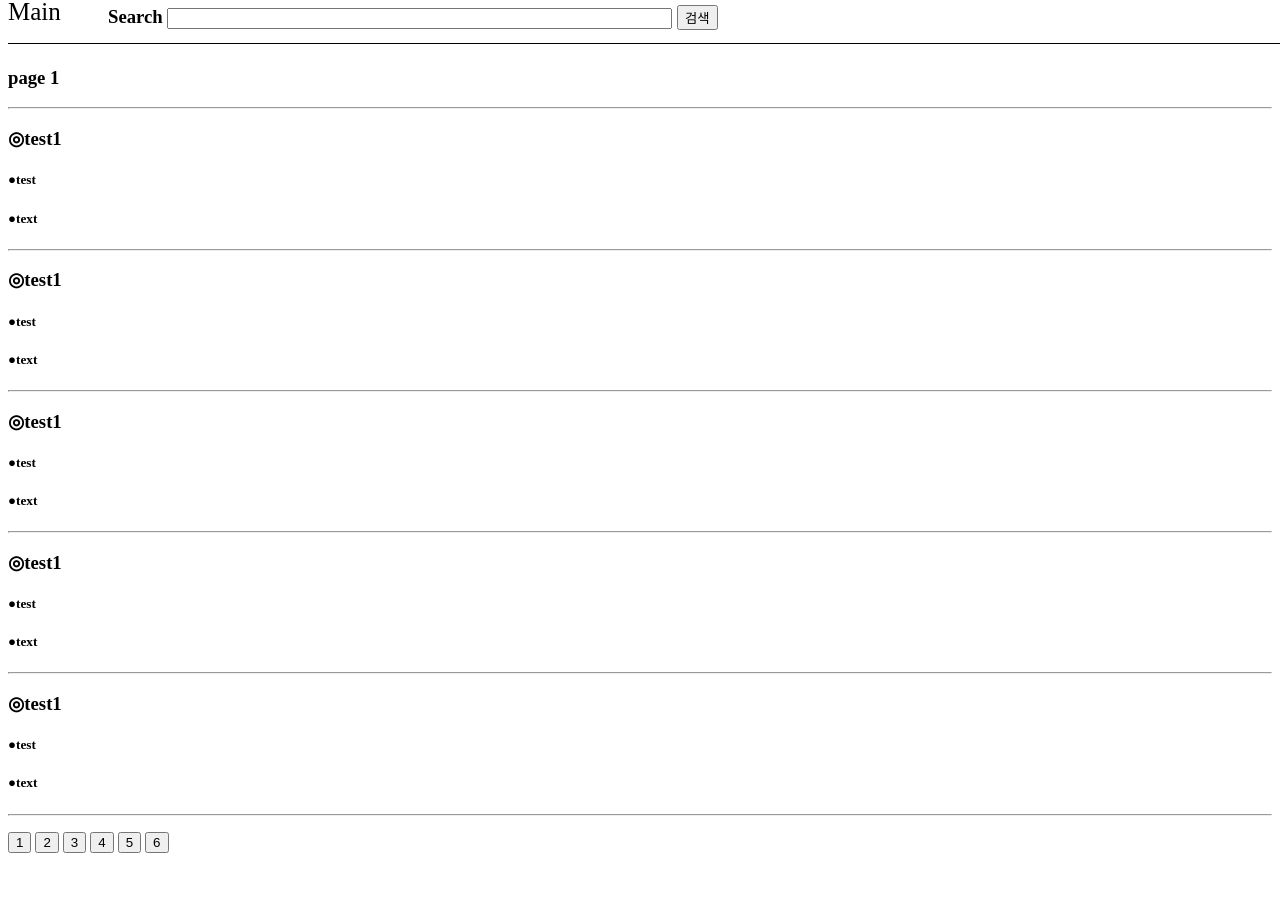
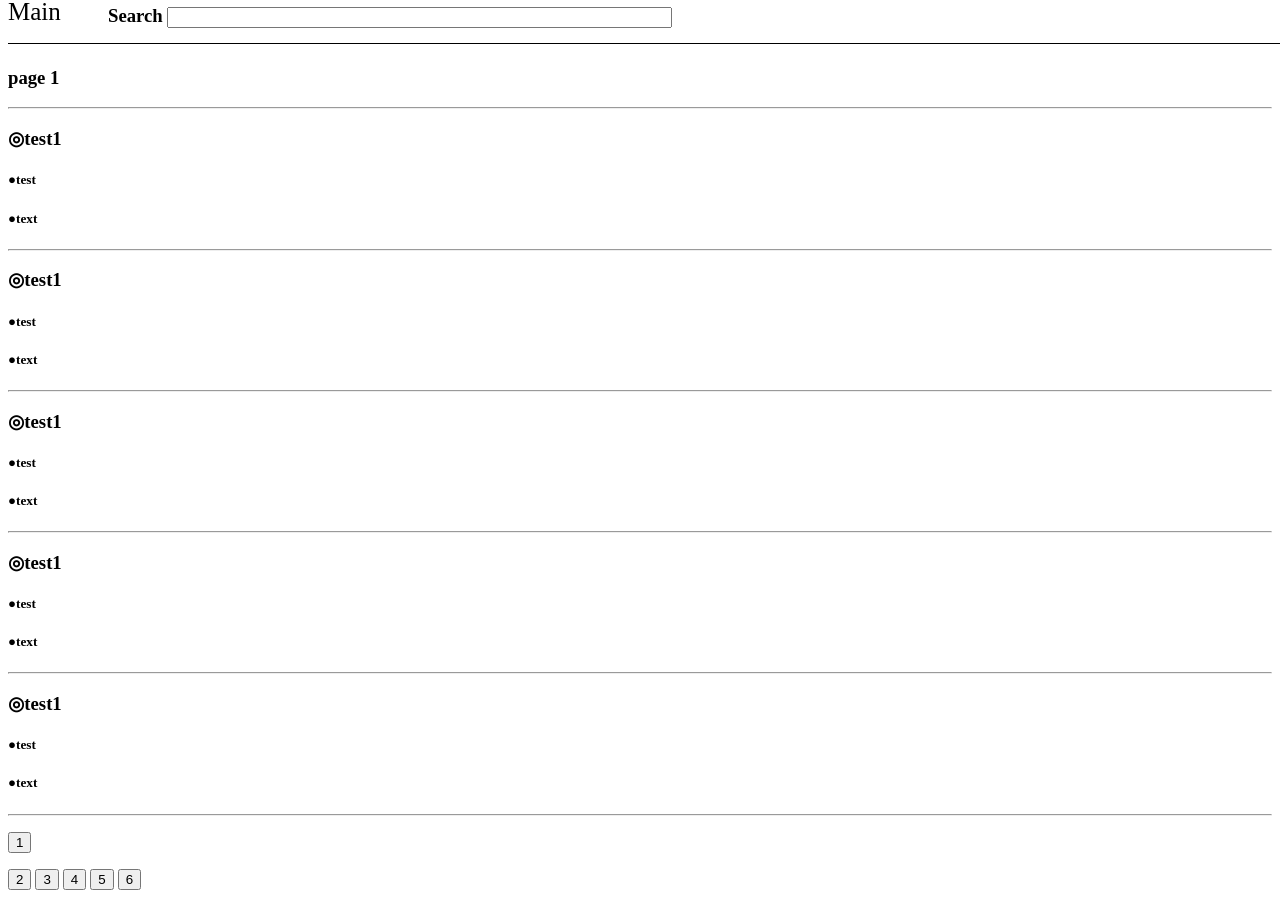
Before and after one commit to mochangil/OSS_project, a Flask app: template project/templates/page1.html in a window 1280 px wide. Before the commit the page ends 853 px from the top, so only its background shows below. Run offline with Flask 2, Linux system fonts and the light colour scheme; the template is opened without the code that fills it, so the values that code supplies are empty.

Commit message:
Add files via upload

```diff
--- a/project/templates/page1.html
+++ b/project/templates/page1.html
@@ -30,17 +30,20 @@ span{ color : blue; font-size : 20px;}
 </style>
 
 </head>
+
+<body>
 <div style="width:1500px; height:35px;border:0px; float:left; position:fixed; background-color:white; border-bottom:1px solid black;">
 	<div style="width:100px; height:35px;border:1px; float:left; margin-top:-10px; background-color:white;">
 		<a class="gotomain" href="/">Main</a>
 	</div>
 <div style="width:1000px height:30px; border:1px; background-color:white; margin-top:-22px">
-<form method="POST" action="comments.php">
-	<h3>Search <input name="name" type="text" size="60">
-		<a class="btn" href="/1"><input type="button" value="검색"></a><br></h3>
+<form action="/1" method="POST">
+<p>
+	<h3>Search <input name="search" id="searchInput" size="60" value={{result}} ><br></h3>
+	</p>
+	</form>
 </div>
 </div>
-
 <br>
 <h3><br>page 1</h3>
 <hr class=1>
@@ -52,9 +55,13 @@ document.write("<H5> ●text</H5><p>");
 document.write("<HR><p>");
 }
 </script>
-<a class="numbox" href="/1">
-<input type="button" value="1">
-</a>
+<form action="/1" method="POST">
+	<p>
+		<a class="numbox" href="/1">
+		<input type="button" value="1">
+		</a>
+	</p>
+	</form>
 <a class="numbox" href="/2">
 <input type="button" value="2">
 </a>
```
Also changed, not shown: project/templates/practice.html (+5 -7 lines).
